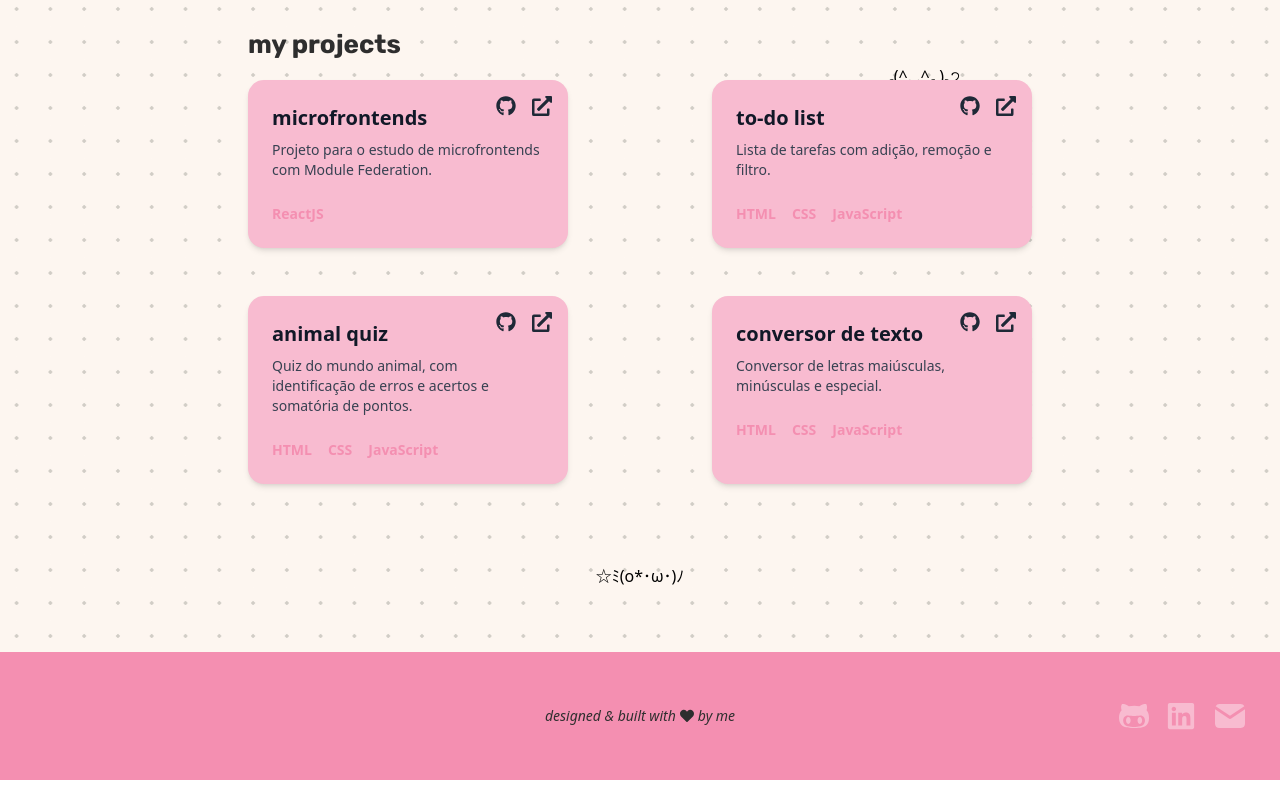
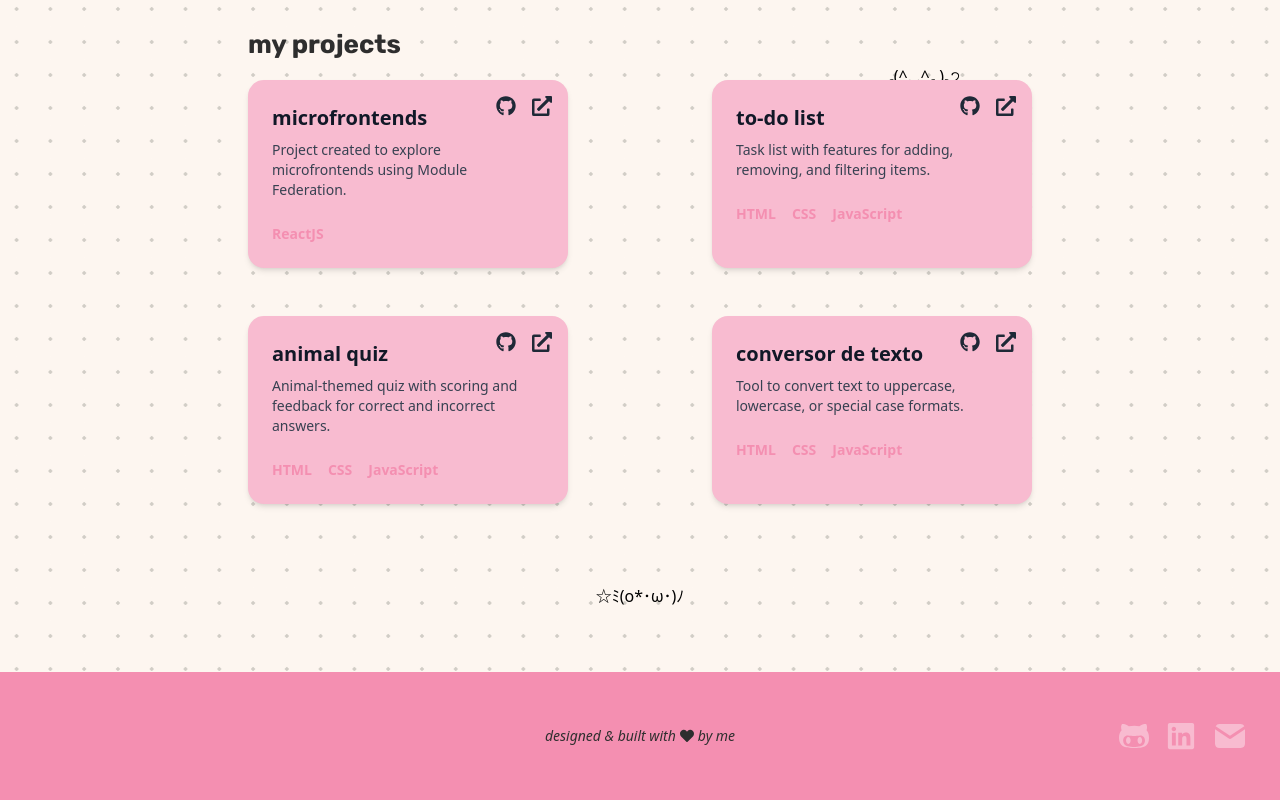
Before and after one commit to yayaflc/portfolio, a React (Vite) app: page / in a window 1280 px wide. Shown: the part 2449-3249 px from the top of the page. Built offline with nearby package versions, Linux system fonts and the light colour scheme.

Commit message:
fix: change for english descriptions

```diff
--- a/src/App.jsx
+++ b/src/App.jsx
@@ -163,28 +163,28 @@ function App() {
           <div className="grid grid-cols-2 gap-x-36 gap-y-12 mt-4">
             <ProjectCard
               title="microfrontends"
-              description="Projeto para o estudo de microfrontends com Module Federation."
+              description="Project created to explore microfrontends using Module Federation."
               technologies={["ReactJS"]}
               githubUrl="https://github.com/yayaflc/microfrontends"
               externalUrl="https://to-do-list-yayaflc.vercel.app/"
             />
             <ProjectCard
               title="to-do list"
-              description="Lista de tarefas com adição, remoção e filtro."
+              description="Task list with features for adding, removing, and filtering items."
               technologies={["HTML", "CSS", "JavaScript"]}
               githubUrl="https://github.com/yayaflc/to-do-list"
               externalUrl="https://to-do-list-yayaflc.vercel.app/"
             />
             <ProjectCard
               title="animal quiz"
-              description="Quiz do mundo animal, com identificação de erros e acertos e somatória de pontos."
+              description="Animal-themed quiz with scoring and feedback for correct and incorrect answers."
               technologies={["HTML", "CSS", "JavaScript"]}
               githubUrl="https://github.com/yayaflc/quiz-v2"
               externalUrl="https://quiz-v2-seven.vercel.app/"
             />
             <ProjectCard
               title="conversor de texto"
-              description="Conversor de letras maiúsculas, minúsculas e especial."
+              description="Tool to convert text to uppercase, lowercase, or special case formats."
               technologies={["HTML", "CSS", "JavaScript"]}
               githubUrl="https://github.com/yayaflc/conversor-texto"
               externalUrl="https://conversor-texto.vercel.app/"
```
